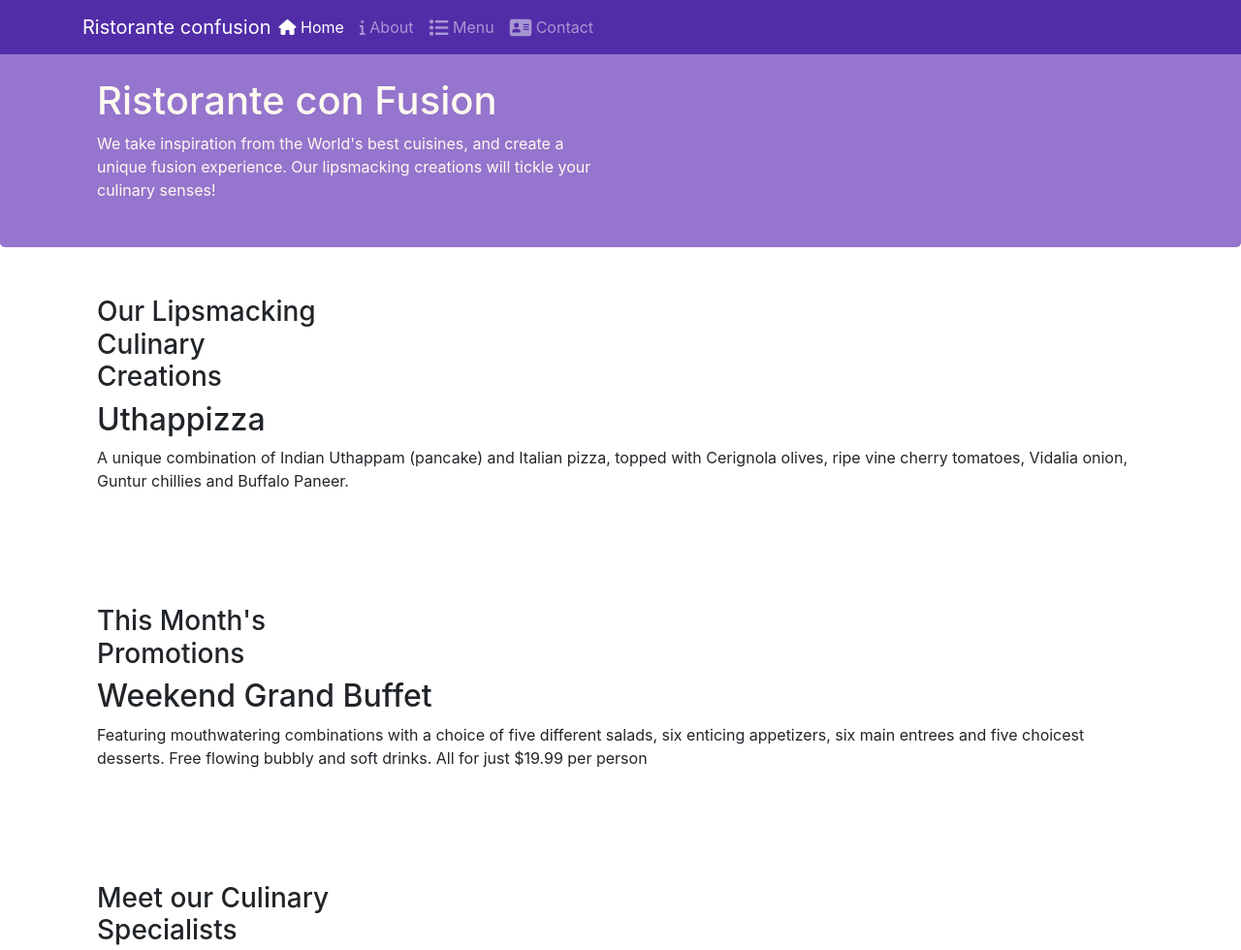
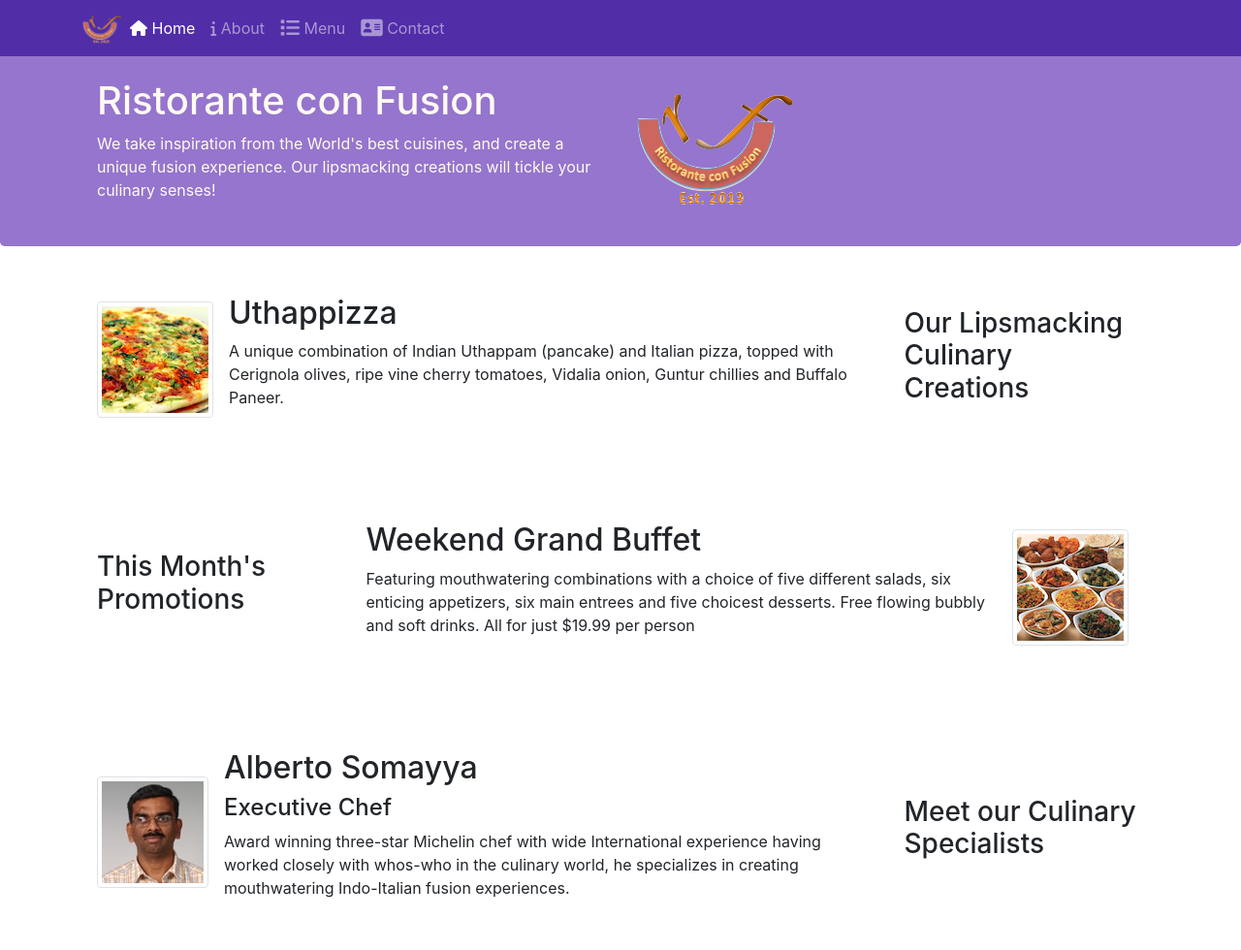
Before and after one commit to fragux/confusion, a website: page index.html in a window 1280 px wide. Shown: the top 980 px of the page at 97% size. Drawn offline with nearby package versions, Linux system fonts and the light colour scheme.

Commit message:
Bootstrap - Images and Media

```diff
--- a/css/styles.css
+++ b/css/styles.css
@@ -2,6 +2,7 @@
     margin: 0px auto;
     padding: 0px auto;
 }
+
 
 .row-content{
     margin: 0px auto;
--- a/index.html
+++ b/index.html
@@ -22,7 +22,7 @@
             <button class="navbar-toggler" type="button" data-toggle="collapse" data-target="#Navbar">
                 <span class="navbar-toggler-icon"></span>
             </button>
-            <a class="navbar-brand mr-auto" href="./index.html">Ristorante confusion</a>
+            <a class="navbar-brand mr-auto" href="./index.html"><img src="./img/logo.png" height="30" width="41"></a>
             <div class="collapse navbar-collapse" id="Navbar">
                 <ul class="navbar-nav mr-auto">
                     <li class="nav-item active"><a class="nav-link" href="#"><span class="fa fa-home"></span> Home</a></li>
@@ -35,47 +35,64 @@
     </nav>
     <header class="jumbotron">
         <div class="container">
-            <div class="row-header">
+            <div class="row row-header">
                 <div class="col-12 col-sm-6">
                     <h1>Ristorante con Fusion</h1>
                     <p>We take inspiration from the World's best cuisines, and create a unique fusion experience. Our lipsmacking creations will tickle your culinary senses!</p>
                 </div>
-                <div class="col-12 order-sm-last col-sm">
+                <div class="col-12 col-sm align-self-center">
+                    <img src="./img/logo.png" class="img-fluid">
                 </div>
             </div>
         </div>
     </header>
 
     <div class="container">
-        <div class="row-content align-items-center">
-            <div class="col-12 col-sm-4 order-sm-first col-md-3">
+        <div class="row row-content align-items-center">
+            <div class="col-12 col-sm-4 order-sm-last col-md-3">
                 <h3>Our Lipsmacking Culinary Creations</h3>
             </div>
-            <div class="col col-sm order-sm-last col-md">
-                <h2>Uthappizza</h2>
-                <p>A unique combination of Indian Uthappam (pancake) and Italian pizza, topped with Cerignola olives, ripe vine cherry tomatoes, Vidalia onion, Guntur chillies and Buffalo Paneer.</p>
+            <div class="col col-sm order-sm-first col-md">
+                <div class="media">
+                    <img class="d-flex mr-3 img-thumbnail align-self-center" src="./img/uthappizza.png" alt="uthappizza">
+                    <div class="media-body">
+                        <h2 class="mt-0">Uthappizza</h2>
+                        <p>A unique combination of Indian Uthappam (pancake) and Italian pizza, topped with Cerignola olives, ripe vine cherry tomatoes, Vidalia onion, Guntur chillies and Buffalo Paneer.</p>
+                    </div>
+                </div>
+
             </div>
         </div>
 
 
-        <div class="row-content align-items-center">
+        <div class="row row-content align-items-center">
             <div class="col-12 col-sm-4 order-sm-first col-md-3">
                 <h3>This Month's Promotions</h3>
             </div>
             <div class="col col-sm order-sm-last col-md">
-                <h2>Weekend Grand Buffet</h2>
-                <p>Featuring mouthwatering combinations with a choice of five different salads, six enticing appetizers, six main entrees and five choicest desserts. Free flowing bubbly and soft drinks. All for just $19.99 per person </p>
+                <div class="media">
+
+                    <div class="media-body">
+                        <h2 class="mt-0">Weekend Grand Buffet</h2>
+                        <p>Featuring mouthwatering combinations with a choice of five different salads, six enticing appetizers, six main entrees and five choicest desserts. Free flowing bubbly and soft drinks. All for just $19.99 per person </p>
+                    </div>
+                    <img class="d-flex mr-3 img-thumbnail align-self-center" src="./img/buffet.png" alt="buffet">
+                </div>
             </div>
         </div>
 
-        <div class="row-content align-items-center">
-            <div class="col-12 col-sm-4 order-sm-first col-md-3">
+        <div class="row row-content align-items-center">
+            <div class="col-12 col-sm-4 order-sm-last col-md-3">
                 <h3>Meet our Culinary Specialists</h3>
             </div>
-            <div class="col col-sm order-sm-last col-md">
-                <h2>Alberto Somayya</h2>
-                <h4>Executive Chef</h4>
-                <p>Award winning three-star Michelin chef with wide International experience having worked closely with whos-who in the culinary world, he specializes in creating mouthwatering Indo-Italian fusion experiences. </p>
+            <div class="col col-sm order-sm-first col-md"><div class="media">
+                <img class="d-flex mr-3 img-thumbnail align-self-center" src="./img/alberto.png" alt="alberto">
+                <div class="media-body">
+                    <h2 class="mt-0">Alberto Somayya</h2>
+                    <h4>Executive Chef</h4>
+                    <p>Award winning three-star Michelin chef with wide International experience having worked closely with whos-who in the culinary world, he specializes in creating mouthwatering Indo-Italian fusion experiences. </p>
+                </div>
+            </div>
             </div>
         </div>
     </div>
```
Also changed, not shown: aboutus.html (+3 -2 lines), contactus.html (+3 -2 lines), img/alberto.png (added), img/buffet.png (added), img/logo.png (added), img/uthappizza.png (added), 1 other file.
